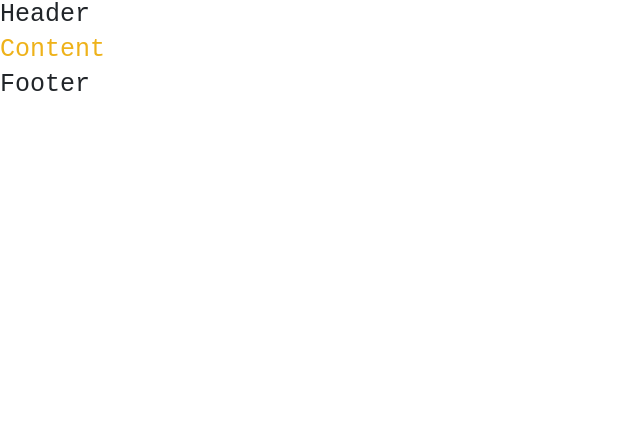
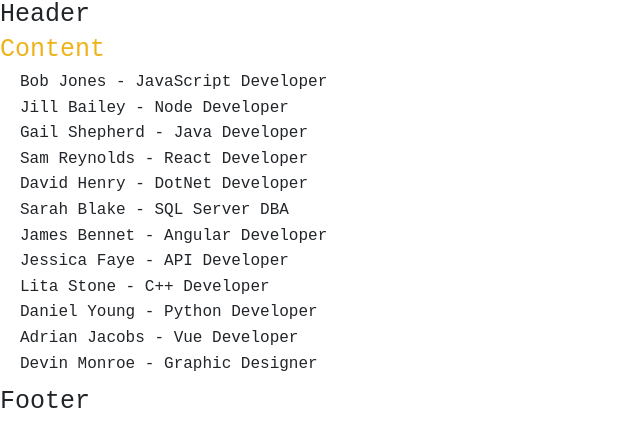
Before and after one commit to justaway1/ReactJSApp, a React (Create React App) app in the folder react-app/: page / in a window 1280 px wide. Shown: the top 446 px of the page, without its empty margins (0-640 px from the left). Built offline with nearby package versions, Linux system fonts and the light colour scheme.

Commit message:
Extracted content

```diff
--- a/react-app/src/App.js
+++ b/react-app/src/App.js
@@ -3,12 +3,14 @@
 import Header from './Components/Header'
 import Content from './Components/Content'
 import Footer from './Components/Footer'
+import Employees from './Components/Employees'
 
 function App () {
   return (
     <div>
       <Header />
       <Content />
+      <Employees />
       <Footer />
     </div>
   )
--- /dev/null
+++ b/react-app/src/Components/Employees.js
@@ -0,0 +1,107 @@
+import { useState } from 'react'
+import React from 'react'
+
+const Employees = () => {
+  // List of Employees
+
+  const [employees, setEmployees] = useState([
+    {
+      id: 1,
+      fullName: 'Bob Jones',
+      designation: 'JavaScript Developer',
+      gender: 'male',
+      teamName: 'TeamA'
+    },
+    {
+      id: 2,
+      fullName: 'Jill Bailey',
+      designation: 'Node Developer',
+      gender: 'female',
+      teamName: 'TeamA'
+    },
+    {
+      id: 3,
+      fullName: 'Gail Shepherd',
+      designation: 'Java Developer',
+      gender: 'female',
+      teamName: 'TeamA'
+    },
+    {
+      id: 4,
+      fullName: 'Sam Reynolds',
+      designation: 'React Developer',
+      gender: 'male',
+      teamName: 'TeamB'
+    },
+    {
+      id: 5,
+      fullName: 'David Henry',
+      designation: 'DotNet Developer',
+      gender: 'male',
+      teamName: 'TeamB'
+    },
+    {
+      id: 6,
+      fullName: 'Sarah Blake',
+      designation: 'SQL Server DBA',
+      gender: 'female',
+      teamName: 'TeamB'
+    },
+    {
+      id: 7,
+      fullName: 'James Bennet',
+      designation: 'Angular Developer',
+      gender: 'male',
+      teamName: 'TeamC'
+    },
+    {
+      id: 8,
+      fullName: 'Jessica Faye',
+      designation: 'API Developer',
+      gender: 'female',
+      teamName: 'TeamC'
+    },
+    {
+      id: 9,
+      fullName: 'Lita Stone',
+      designation: 'C++ Developer',
+      gender: 'female',
+      teamName: 'TeamC'
+    },
+    {
+      id: 10,
+      fullName: 'Daniel Young',
+      designation: 'Python Developer',
+      gender: 'male',
+      teamName: 'TeamD'
+    },
+    {
+      id: 11,
+      fullName: 'Adrian Jacobs',
+      designation: 'Vue Developer',
+      gender: 'male',
+      teamName: 'TeamD'
+    },
+    {
+      id: 12,
+      fullName: 'Devin Monroe',
+      designation: 'Graphic Designer',
+      gender: 'male',
+      teamName: 'TeamD'
+    }
+  ])
+
+  return (
+    <main>
+      <ul>
+        {employees.map(employee => (
+          <li>
+            {employee.fullName} - <span>{employee.designation}</span>
+          </li>
+        ))}
+      </ul>
+    </main>
+  )
+}
+
+export default Employees
--- a/react-app/src/index.js
+++ b/react-app/src/index.js
@@ -1,7 +1,5 @@
 import 'bootstrap/dist/css/bootstrap.min.css'
 import 'bootstrap/dist/js/bootstrap.bundle.min'
-import $ from 'jquery'
-import Popper from 'popper.js'
 import React from 'react'
 import ReactDOM from 'react-dom/client'
 import App from './App'
```
